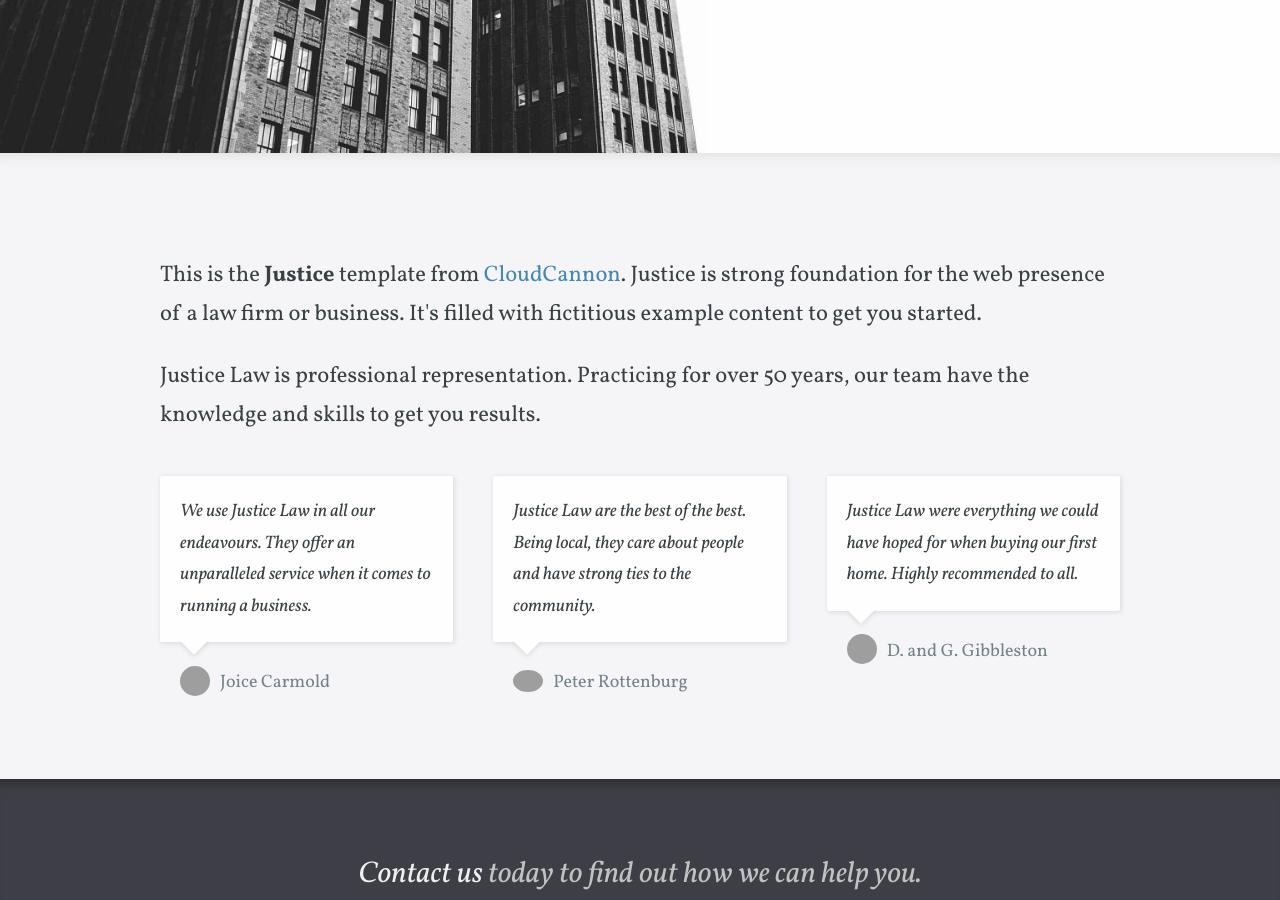
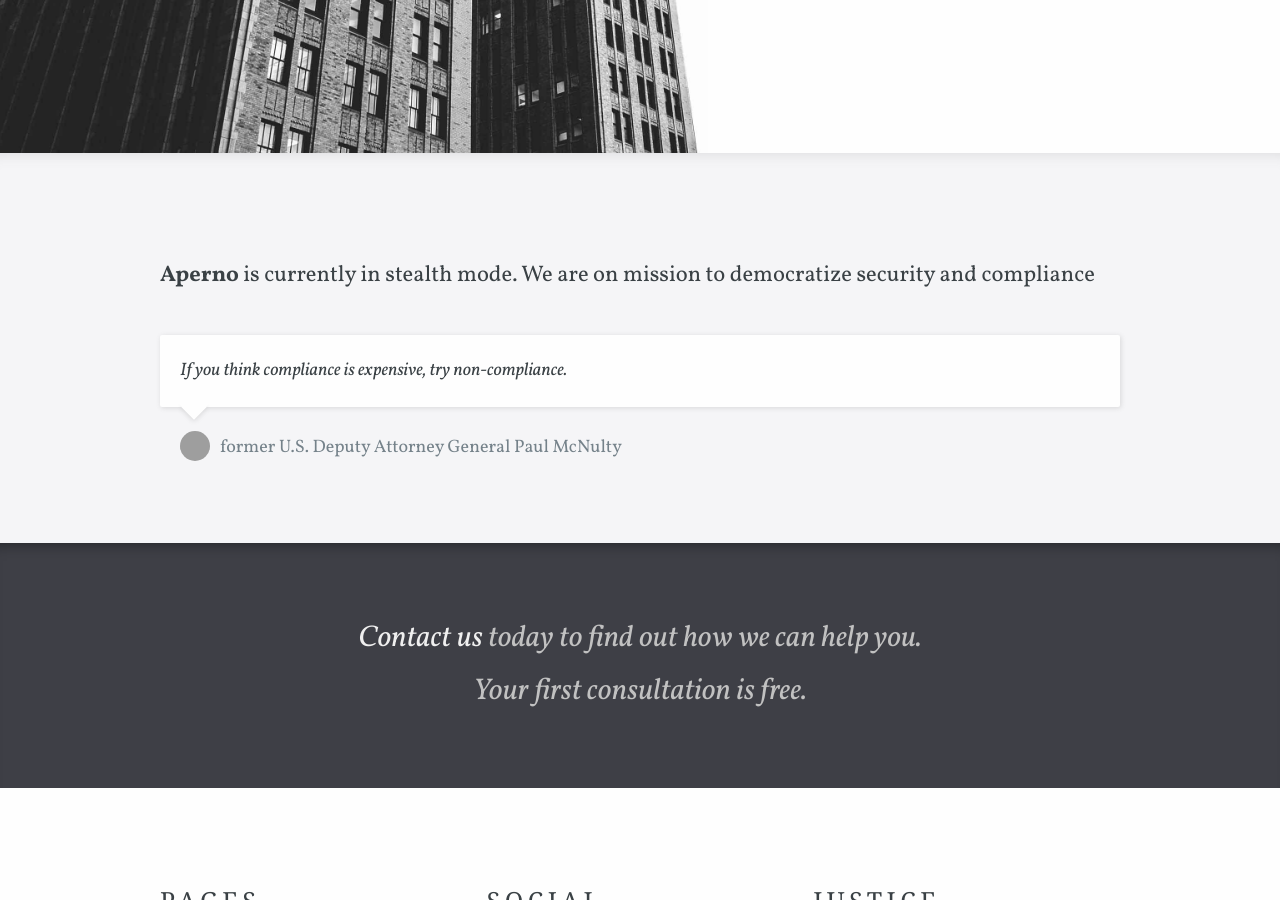
Before and after one commit to apernohq/backupsite, a Jekyll site: the page built from index.html, in a window 1280 px wide and 900 px high, scrolled down 567 px. Built offline with Jekyll 4.4.1, drawn with Linux system fonts in a browser that asks for light colours; some web fonts are replaced; grey boxes are pictures that could not be loaded.

Commit message:
Update index.html

```diff
--- a/index.html
+++ b/index.html
@@ -4,15 +4,9 @@
 background_image_path:
 large_header: true
 testimonials:
-  - message: We use Justice Law in all our endeavours. They offer an unparalleled service when it comes to running a business.
+  - message: If you think compliance is expensive, try non-compliance.
     image: "https://placekitten.com/g/60/60?a=.png"
-    name: Joice Carmold
-  - message: Justice Law are the best of the best. Being local, they care about people and have strong ties to the community.
-    image: "https://www.fillmurray.com/60/60?a=.png"
-    name: Peter Rottenburg
-  - message: Justice Law were everything we could have hoped for when buying our first home. Highly recommended to all.
-    image: "https://placebear.com/60/60?a=.png"
-    name: D. and G. Gibbleston
+    name: former U.S. Deputy Attorney General Paul McNulty
 _options:
   image:
     width: 60
@@ -20,9 +14,7 @@
 ---
 
 <div class="editable">
-	<p>This is the <strong>Justice</strong> template from <a href="https://cloudcannon.com/">CloudCannon</a>. Justice is strong foundation for the web presence of a law firm or business. It's filled with fictitious example content to get you started.</p>
-
-	<p>Justice Law is professional representation. Practicing for over 50 years, our team have the knowledge and skills to get you results.</p>
+	<p> <strong>Aperno</strong> is currently in stealth mode. We are on mission to democratize security and compliance </p>
 </div>
 
 <div class="testimonials">
```
